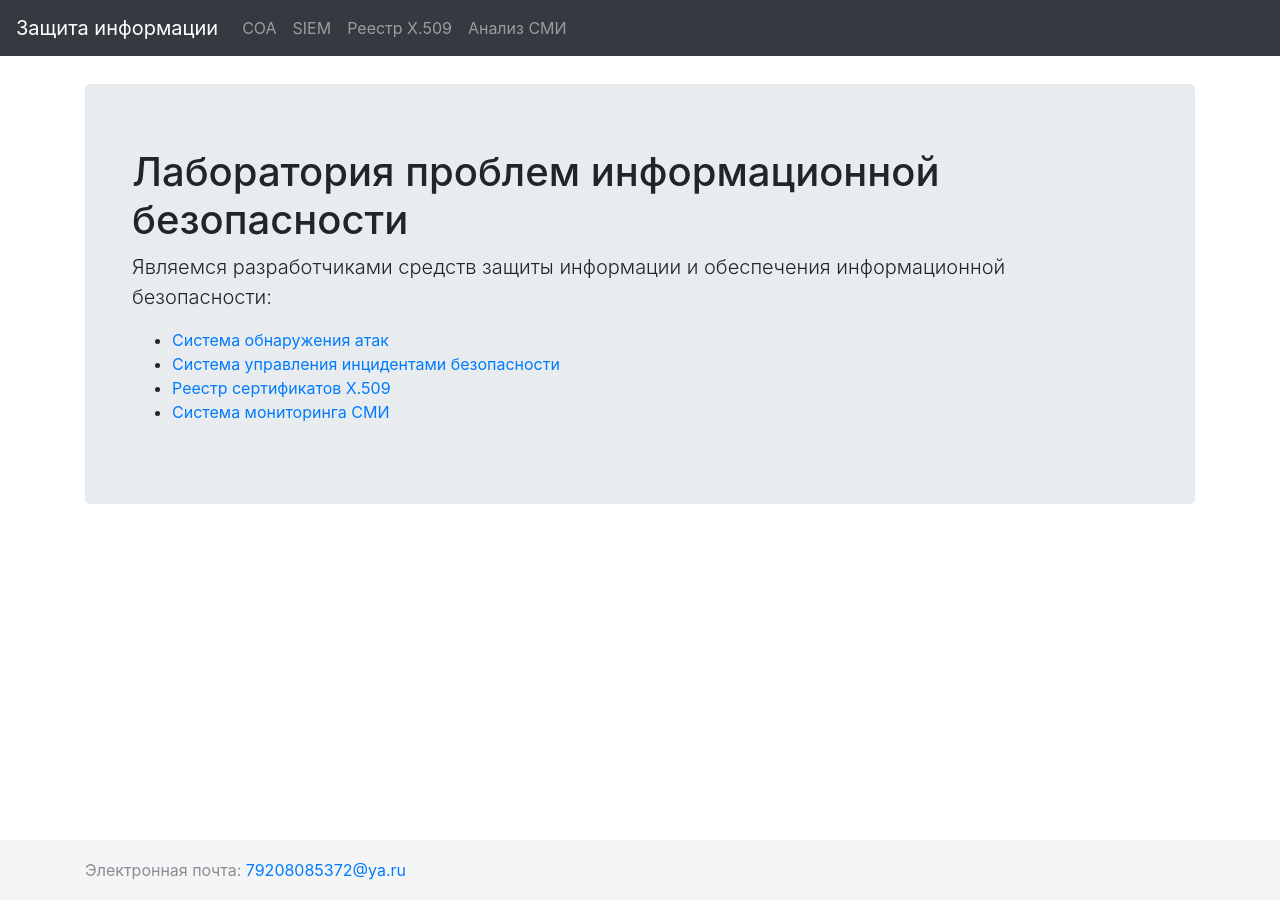
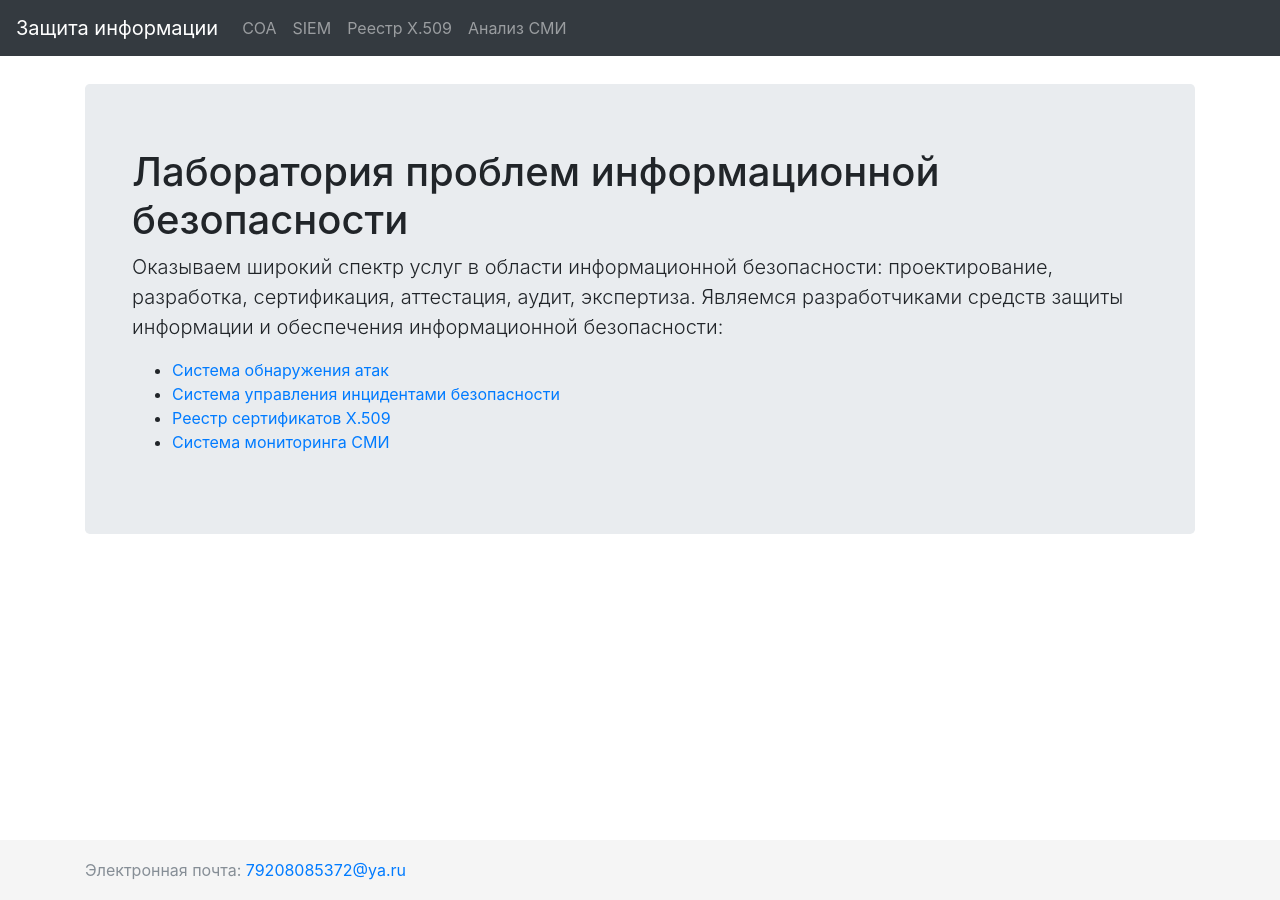
Before and after one commit to fisher85/fisher85.github.io, a Jekyll site: the page built from index.html, in a window 1280 px wide and 900 px high. Built offline with Jekyll 4.4.1, drawn with Linux system fonts in a browser that asks for light colours; nearby versions of some CDN libraries.

Commit message:
Jekyll 24

```diff
--- a/index.html
+++ b/index.html
@@ -6,7 +6,7 @@ title: Решения и услуги в области информационн
       <div class="jumbotron mt-4">
         <div class="container">
           <h1>Лаборатория проблем информационной безопасности</h1>
-          <p class="lead">Являемся разработчиками средств защиты информации и обеспечения информационной безопасности:
+          <p class="lead">Оказываем широкий спектр услуг в области информационной безопасности: проектирование, разработка, сертификация, аттестация, аудит, экспертиза. Являемся разработчиками средств защиты информации и обеспечения информационной безопасности:
             <ul>
               <li><a href="soa.html">Система обнаружения атак</a>
               <li><a href="siem.html">Система управления инцидентами безопасности</a>
```
